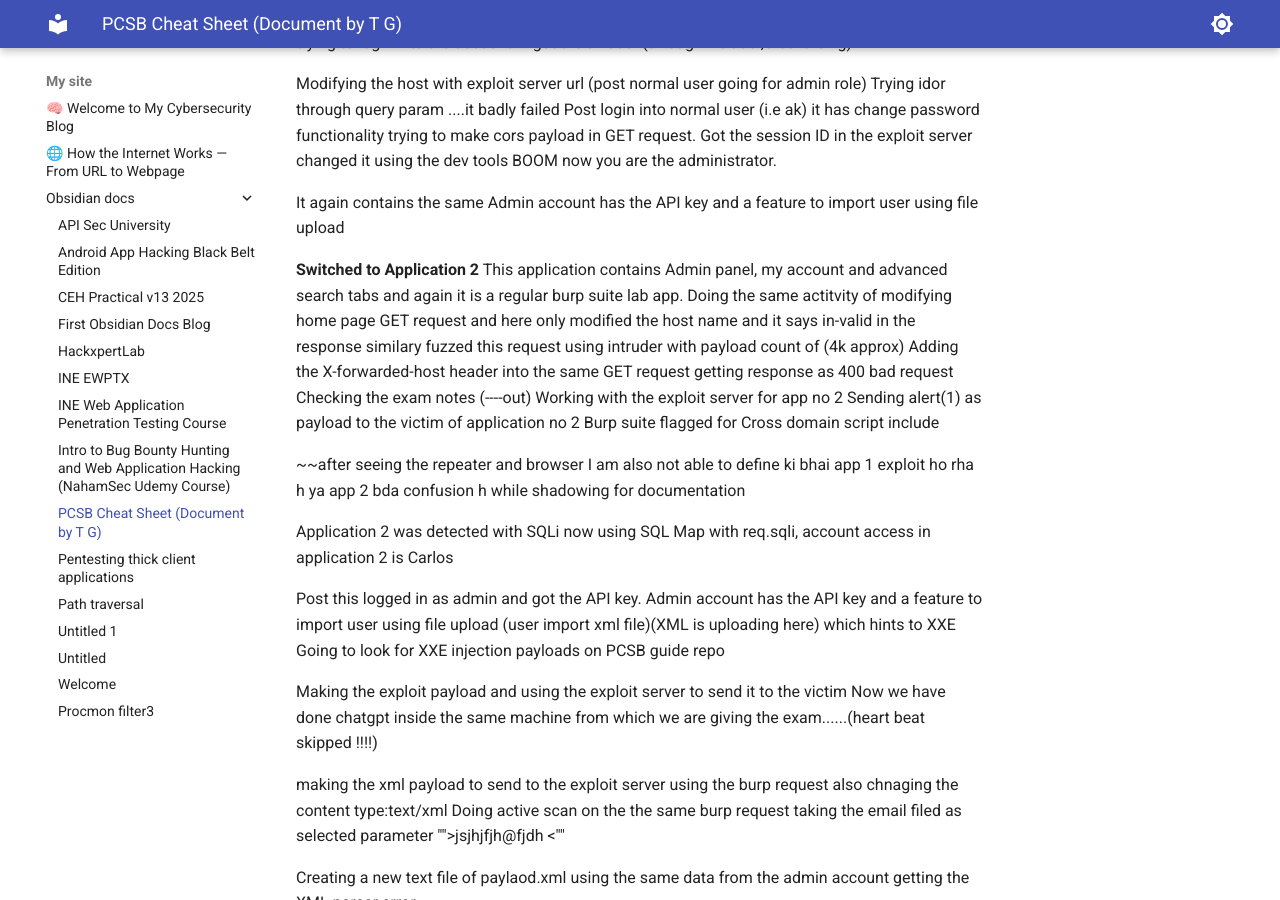
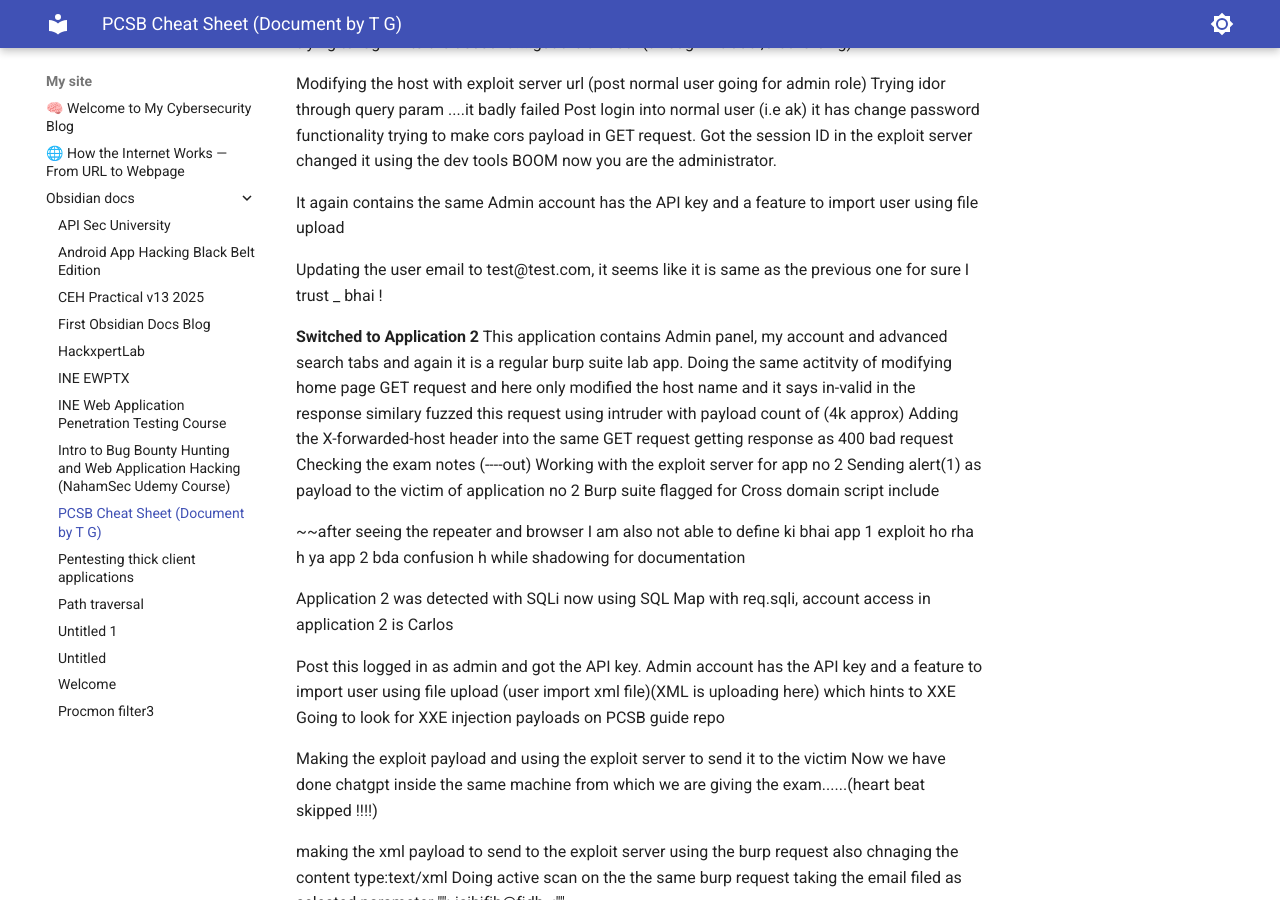
Before and after one commit to mravtechinfo/one-for-all, an MkDocs documentation site: the page built from docs/obsidian_docs/PCSB Cheat Sheet (Document by T_G).md, in a window 1280 px wide and 900 px high, scrolled down 1404 px. Built offline with MkDocs 1.6.1 and Material for MkDocs 9.7.7, drawn with Linux system fonts in a browser that asks for light colours.

```diff
--- a/docs/obsidian_docs/PCSB Cheat Sheet (Document by T_G).md
+++ b/docs/obsidian_docs/PCSB Cheat Sheet (Document by T_G).md
@@ -75,6 +75,8 @@
 
 It again contains the same Admin  account has the API key and a feature to import user using file upload
 
+Updating the user email to test@test.com, it seems like it is same as the previous one for sure I trust _ bhai !
+
 
 
 
```
